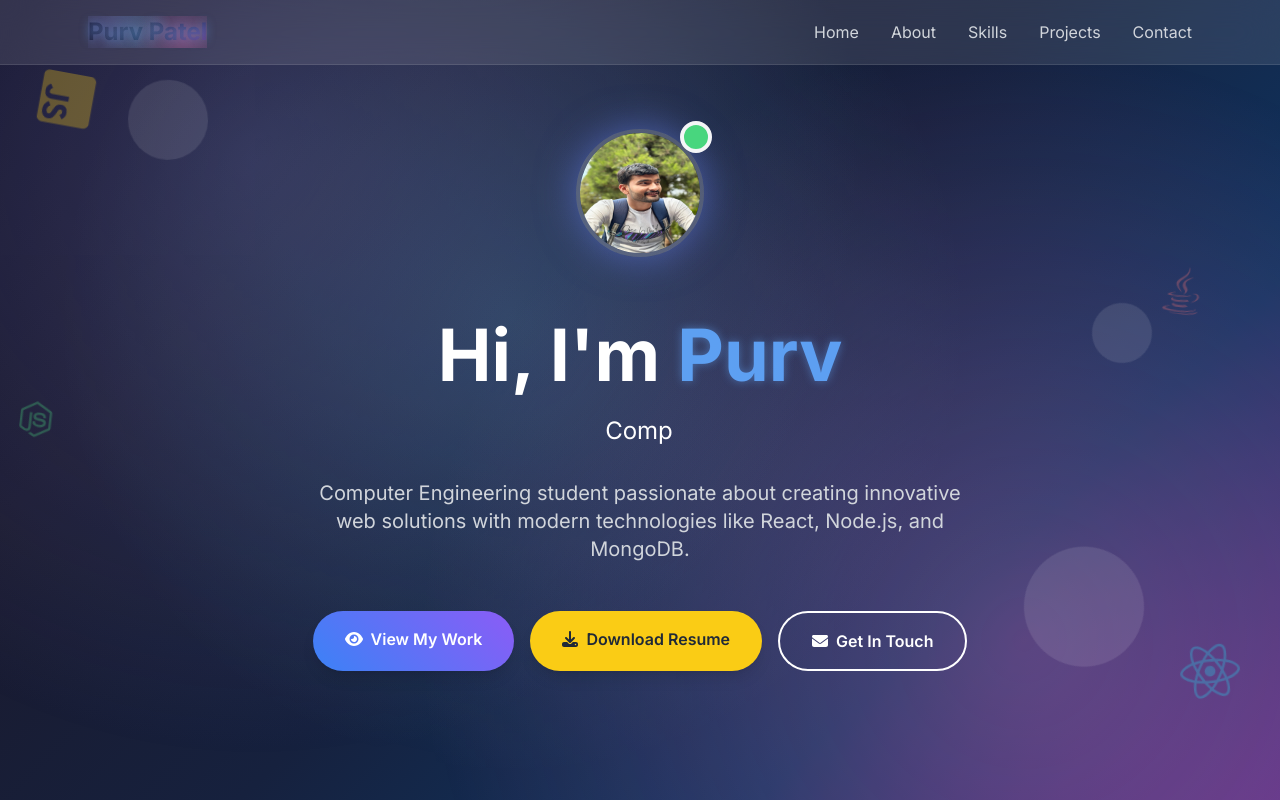
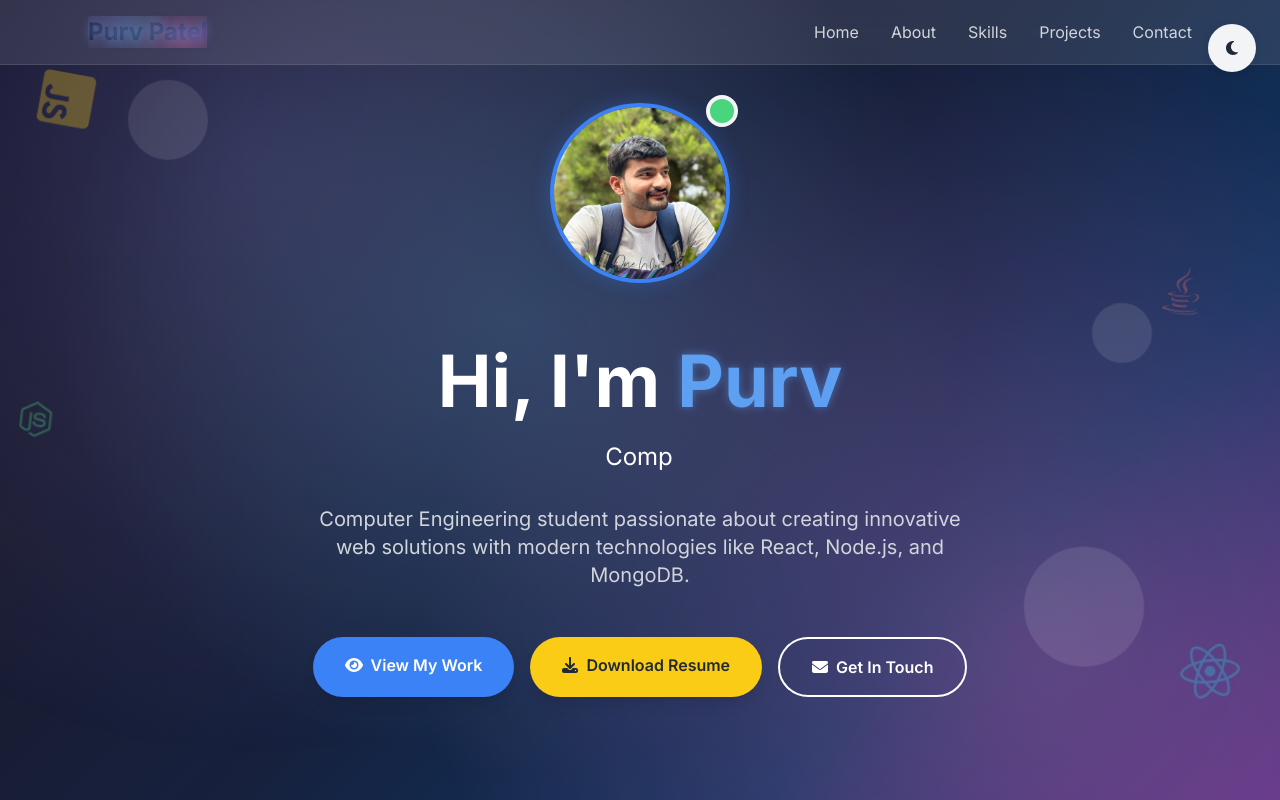
Before and after one commit to purvpatel123/Portfolio, a plain HTML site: page index.html in a window 1280 px wide. Shown: the top 800 px of the page. Drawn offline with nearby package versions, Linux system fonts and the light colour scheme.

Commit message:
icon change

```diff
--- a/index.html
+++ b/index.html
@@ -1,4 +1,3 @@
-
 <!DOCTYPE html>
 <html lang="en">
 
@@ -13,6 +12,102 @@
 
         * {
             font-family: 'Inter', sans-serif;
+            transition: background-color 0.3s ease, color 0.3s ease;
+        }
+
+        :root {
+            --primary-bg: #ffffff;
+            --secondary-bg: #f3f4f6;
+            --text-primary: #1f2937;
+            --text-secondary: #4b5563;
+            --accent-color: #3b82f6;
+        }
+
+        [data-theme="dark"] {
+            --primary-bg: #0f172a;
+            --secondary-bg: #1e293b;
+            --text-primary: #f3f4f6;
+            --text-secondary: #9ca3af;
+            --accent-color: #60a5fa;
+        }
+
+        body {
+            background-color: var(--primary-bg);
+            color: var(--text-primary);
+        }
+
+        .theme-toggle {
+            position: fixed;
+            top: 1.5rem;
+            right: 1.5rem;
+            z-index: 100;
+            background: var(--secondary-bg);
+            border: none;
+            border-radius: 50%;
+            width: 3rem;
+            height: 3rem;
+            display: flex;
+            align-items: center;
+            justify-content: center;
+            cursor: pointer;
+            box-shadow: 0 2px 10px rgba(0, 0, 0, 0.1);
+            transition: transform 0.3s ease;
+        }
+
+        .theme-toggle:hover {
+            transform: scale(1.1);
+        }
+
+        .theme-toggle i {
+            font-size: 1.5rem;
+            color: var(--text-primary);
+        }
+
+        .profile-image {
+            width: 180px;
+            height: 180px;
+            border-radius: 50%;
+            object-fit: cover;
+            border: 4px solid var(--accent-color);
+            box-shadow: 0 0 20px rgba(59, 130, 246, 0.3);
+            transition: transform 0.3s ease, box-shadow 0.3s ease;
+        }
+
+        .profile-image:hover {
+            transform: scale(1.05);
+            box-shadow: 0 0 30px rgba(59, 130, 246, 0.5);
+        }
+
+        .glass-nav {
+            background: rgba(255, 255, 255, 0.1);
+            backdrop-filter: blur(20px);
+            border-bottom: 1px solid rgba(255, 255, 255, 0.1);
+        }
+
+        [data-theme="dark"] .glass-nav {
+            background: rgba(15, 23, 42, 0.8);
+        }
+
+        .card-hover {
+            background: var(--secondary-bg);
+            transition: all 0.4s cubic-bezier(0.4, 0, 0.2, 1);
+            border: 1px solid rgba(255, 255, 255, 0.1);
+        }
+
+        .card-hover:hover {
+            transform: translateY(-10px);
+            box-shadow: 0 20px 40px rgba(0, 0, 0, 0.1);
+        }
+
+        .btn-primary {
+            background: var(--accent-color);
+            color: white;
+            transition: all 0.3s ease;
+        }
+
+        .btn-primary:hover {
+            transform: translateY(-2px);
+            box-shadow: 0 10px 20px rgba(59, 130, 246, 0.2);
         }
 
         .gradient-bg {
@@ -37,16 +132,6 @@
         @keyframes gradientShift {
             0%, 100% { opacity: 1; }
             50% { opacity: 0.8; }
-        }
-
-        .card-hover {
-            transition: all 0.4s cubic-bezier(0.4, 0, 0.2, 1);
-            backdrop-filter: blur(10px);
-        }
-
-        .card-hover:hover {
-            transform: translateY(-15px) scale(1.02);
-            box-shadow: 0 25px 50px rgba(0, 0, 0, 0.25);
         }
 
         .skill-tag {
@@ -172,12 +257,6 @@
             transform: translateY(0);
         }
 
-        .glass-nav {
-            background: rgba(255, 255, 255, 0.1);
-            backdrop-filter: blur(20px);
-            border-bottom: 1px solid rgba(255, 255, 255, 0.1);
-        }
-
         .dark-section {
             background: linear-gradient(135deg, #0f0f23 0%, #1a1a2e 100%);
             position: relative;
@@ -242,33 +321,6 @@
             border: 1px solid rgba(255, 255, 255, 0.2);
         }
 
-        .btn-primary {
-            background: linear-gradient(45deg, #3b82f6, #8b5cf6);
-            transition: all 0.3s ease;
-            position: relative;
-            overflow: hidden;
-        }
-
-        .btn-primary::before {
-            content: '';
-            position: absolute;
-            top: 0;
-            left: -100%;
-            width: 100%;
-            height: 100%;
-            background: linear-gradient(90deg, transparent, rgba(255,255,255,0.2), transparent);
-            transition: left 0.5s;
-        }
-
-        .btn-primary:hover::before {
-            left: 100%;
-        }
-
-        .btn-primary:hover {
-            transform: translateY(-2px);
-            box-shadow: 0 10px 20px rgba(59, 130, 246, 0.3);
-        }
-
         .tech-icon {
             animation: float 3s ease-in-out infinite;
         }
@@ -316,6 +368,11 @@
 </head>
 
 <body class="bg-gray-900 scroll-smooth">
+    <!-- Theme Toggle Button -->
+    <button id="theme-toggle" class="theme-toggle" aria-label="Toggle theme">
+        <i class="fas fa-moon"></i>
+    </button>
+
     <!-- Navigation -->
     <nav class="fixed top-0 w-full glass-nav z-50">
         <div class="max-w-6xl mx-auto px-6 py-4">
@@ -360,7 +417,7 @@
         <div class="relative z-10 text-center px-6 max-w-4xl mx-auto">
             <div class="mb-8">
                 <div class="relative inline-block">
-                    <img src="profile.jpeg" alt="Purv Patel" class="w-32 h-32 rounded-full mx-auto mb-6 border-4 border-white/20 shadow-2xl glow-effect">
+                    <img src="profile.jpeg" alt="Purv Patel" class="profile-image mx-auto mb-6">
                     <div class="absolute -top-2 -right-2 w-8 h-8 bg-green-400 rounded-full border-4 border-white animate-pulse"></div>
                 </div>
             </div>
@@ -866,6 +923,28 @@
                 nav.classList.remove('bg-white/95');
             }
         });
+
+        // Theme toggle functionality
+        const themeToggle = document.getElementById('theme-toggle');
+        const themeIcon = themeToggle.querySelector('i');
+
+        // Check for saved theme preference
+        const savedTheme = localStorage.getItem('theme') || 'light';
+        document.documentElement.setAttribute('data-theme', savedTheme);
+        updateThemeIcon(savedTheme);
+
+        themeToggle.addEventListener('click', () => {
+            const currentTheme = document.documentElement.getAttribute('data-theme');
+            const newTheme = currentTheme === 'light' ? 'dark' : 'light';
+
+            document.documentElement.setAttribute('data-theme', newTheme);
+            localStorage.setItem('theme', newTheme);
+            updateThemeIcon(newTheme);
+        });
+
+        function updateThemeIcon(theme) {
+            themeIcon.className = theme === 'light' ? 'fas fa-moon' : 'fas fa-sun';
+        }
     </script>
 </body>
 
```
